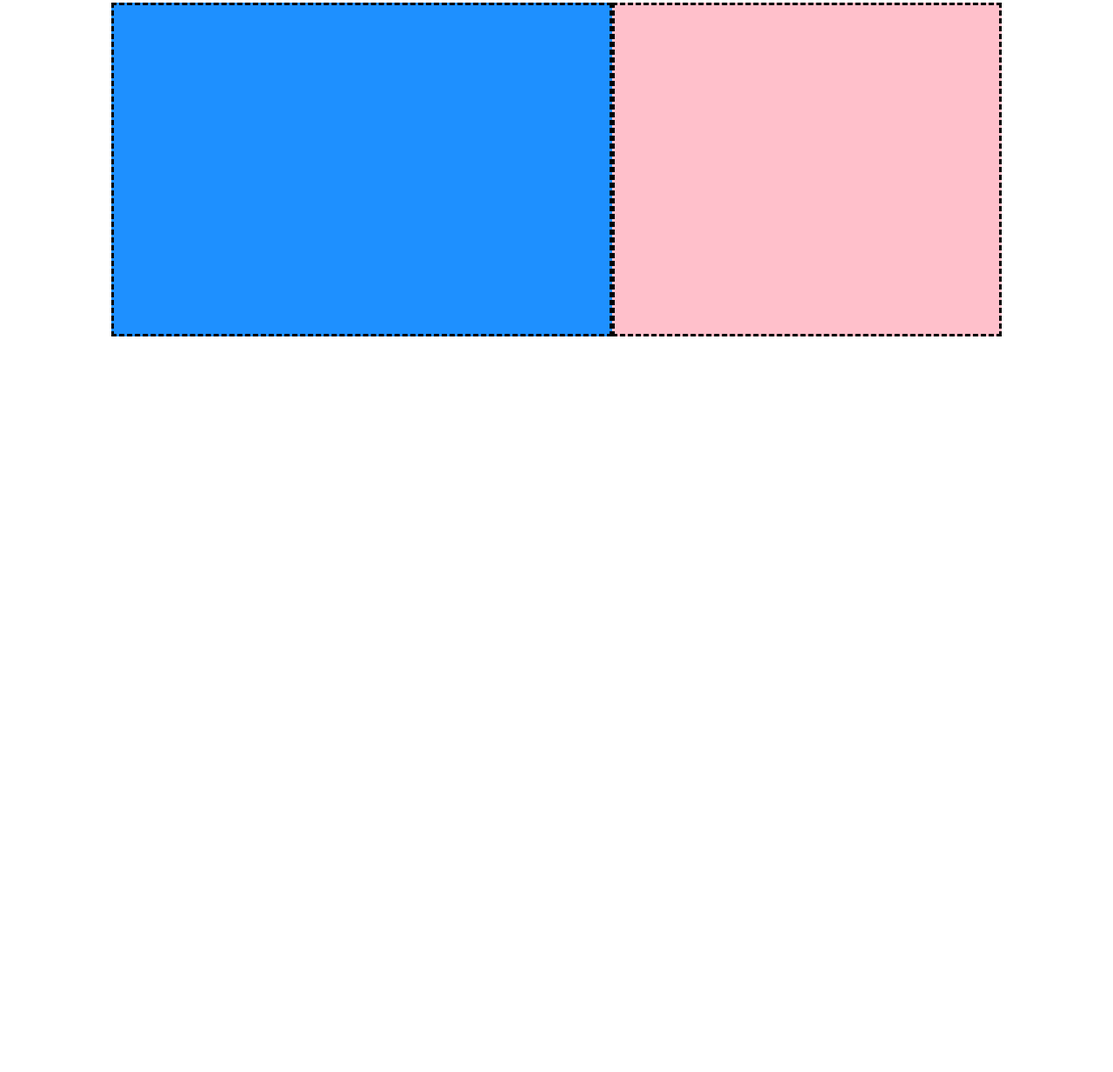
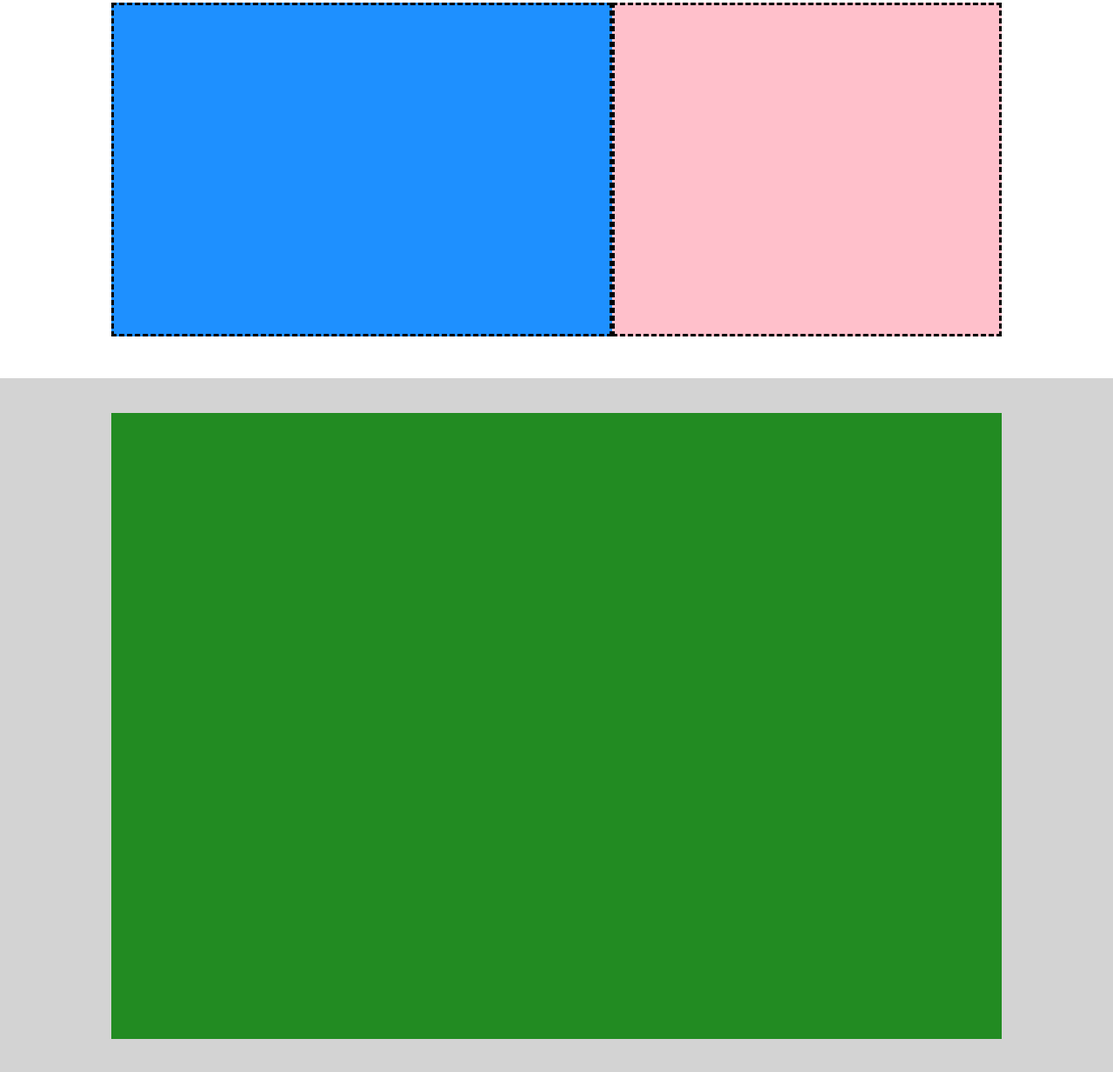
Before and after one commit to Drakon9927/htmlcss-struttura-discord, a plain HTML site: page index.html in a window 1280 px wide. Shown: the part 1629-2862 px from the top of the page at 87% size. Before the commit the page ends 2064 px from the top, so only its background shows below. Drawn offline with Linux system fonts and the light colour scheme.

Commit message:
Green box

```diff
--- a/css/style.css
+++ b/css/style.css
@@ -70,7 +70,7 @@ header{
     border: 2px dashed black;
 }
 
-/* Container2 */
+/* Container2 (3 blocchi) */
 
 .container2{
     display: flex;
@@ -96,3 +96,18 @@ header{
 .cgrigio{
     background-color: #D3D3D3;
 }
+
+/* Container 3 verde */
+
+.container3{
+    height: 100vh;
+    display: flex;
+    justify-content: center;
+    align-items: center;
+}
+
+.c3box{
+    height: 90%;
+    min-width: 80%;
+    background-color: #228B22;
+}
--- a/index.html
+++ b/index.html
@@ -67,6 +67,14 @@
         </div>
     </div>
 
+    <!-- 5°blocco -->
+    <div class="container3 cgrigio">
+        <!-- box verde -->
+        <div class="c3box">
+
+        </div>
+    </div>
+
 
 
 
```
